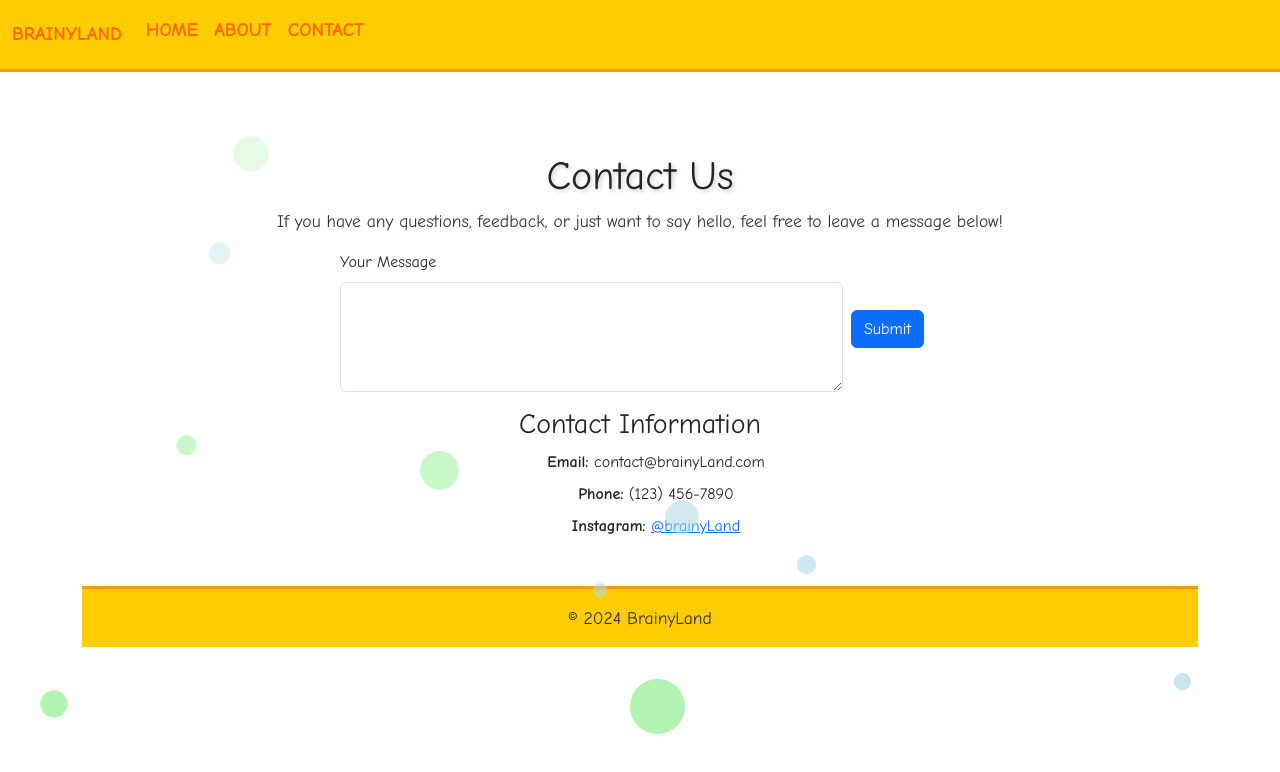
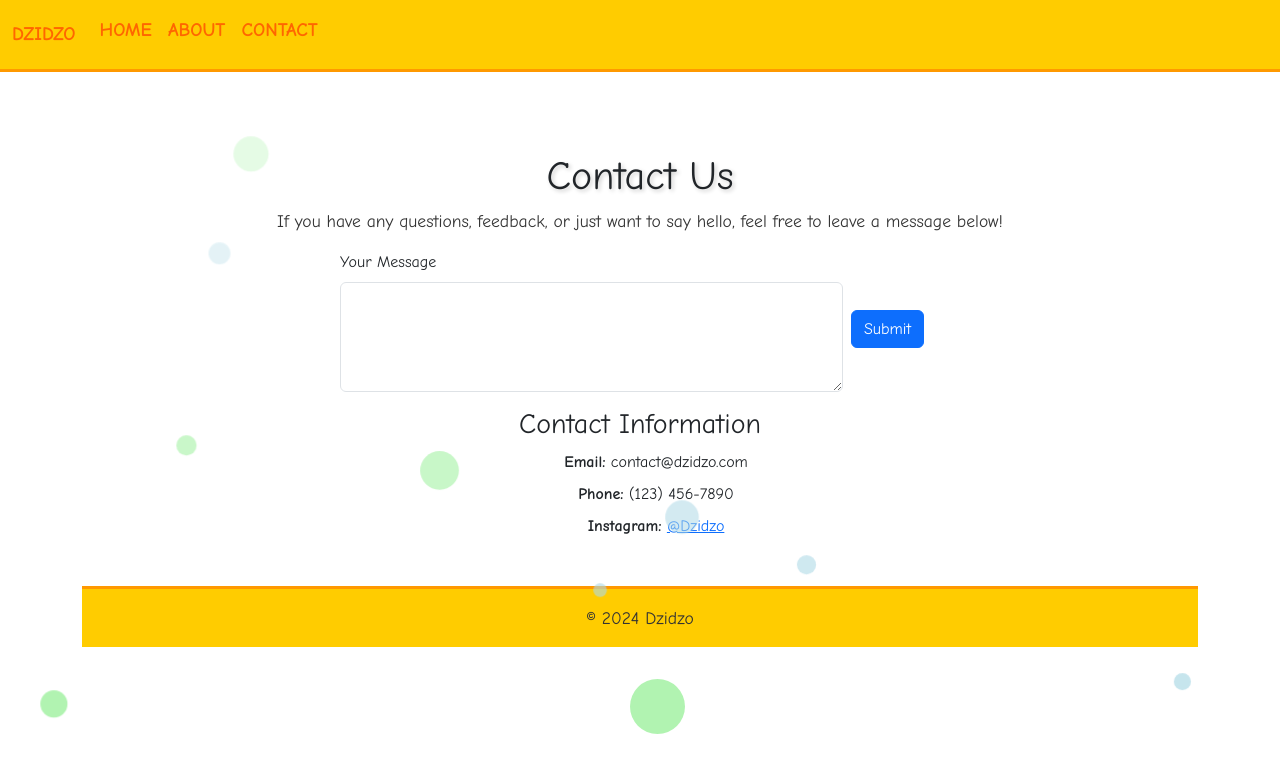
Before and after one commit to thedoctor8433/thedoctor8433.github.io, a plain HTML site: page contact.html in a window 1280 px wide. Drawn offline with nearby package versions, Linux system fonts and the light colour scheme.

Commit message:
Update contact.html

```diff
--- a/contact.html
+++ b/contact.html
@@ -11,7 +11,7 @@
 <body>
     <nav class="navbar navbar-expand-lg navbar-dark">
         <div class="container-fluid">
-            <a class="navbar-brand" href="index.html">BrainyLand</a>
+            <a class="navbar-brand" href="index.html">Dzidzo</a>
             <button class="navbar-toggler" type="button" data-bs-toggle="collapse" data-bs-target="#navbarNav" aria-controls="navbarNav" aria-expanded="false" aria-label="Toggle navigation">
                 <span class="navbar-toggler-icon"></span>
             </button>
@@ -43,14 +43,14 @@
         <h3><center>Contact Information</center></h3>
         <ul>
             <center>
-                <li><strong>Email:</strong> contact@brainyLand.com</li>
+                <li><strong>Email:</strong> contact@dzidzo.com</li>
                 <li><strong>Phone:</strong> (123) 456-7890</li>
-                <li><strong>Instagram:</strong> <a href="https://instagram.com/brainyLand" target="_blank">@brainyLand</a></li>
+                <li><strong>Instagram:</strong> <a href="https://instagram.com/dzidzo" target="_blank">@Dzidzo</a></li>
             </center>
         </ul>
 
         <footer class="mt-5">
-            <p>&copy; 2024 BrainyLand</p>
+            <p>&copy; 2024 Dzidzo</p>
         </footer>
     </div>
 
```
